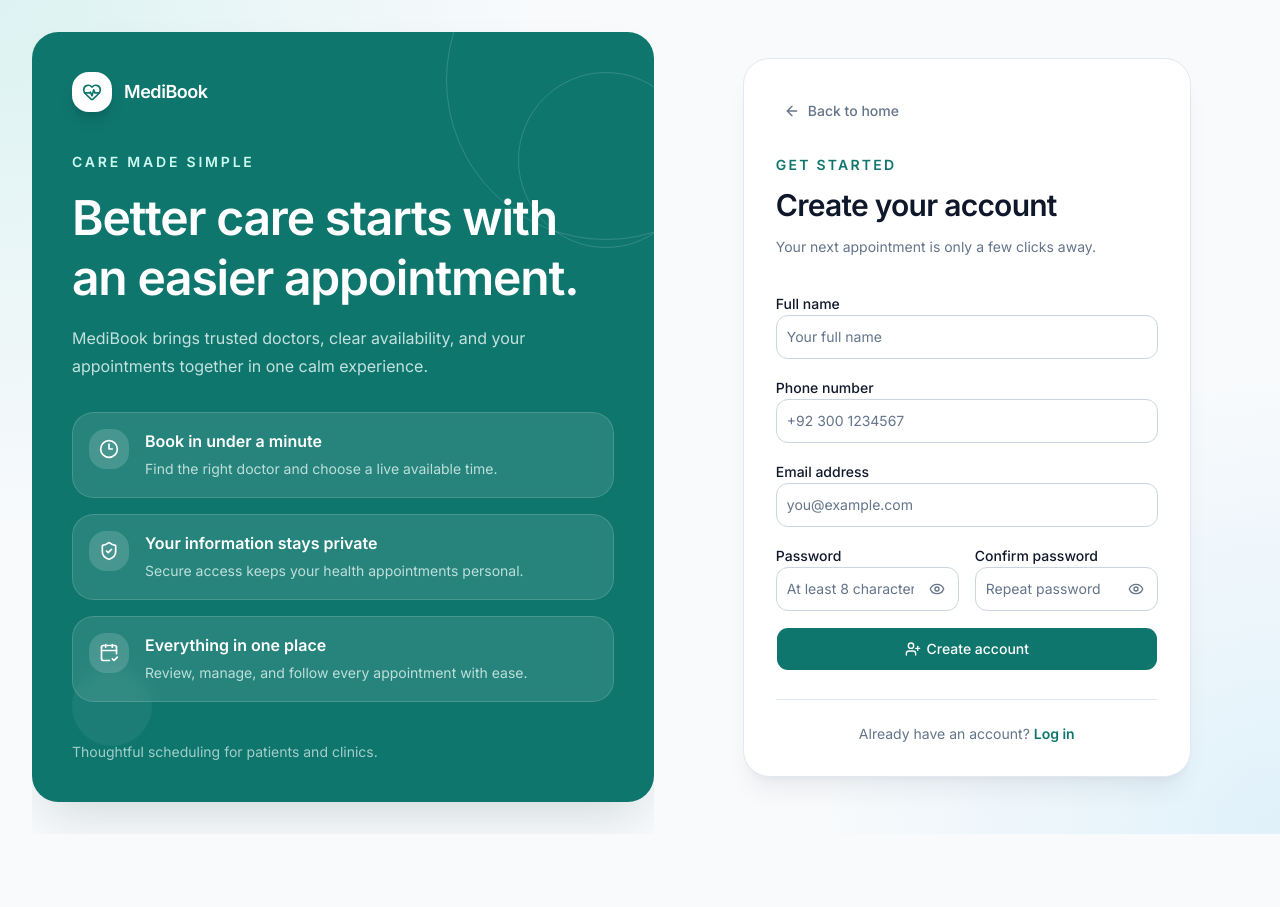
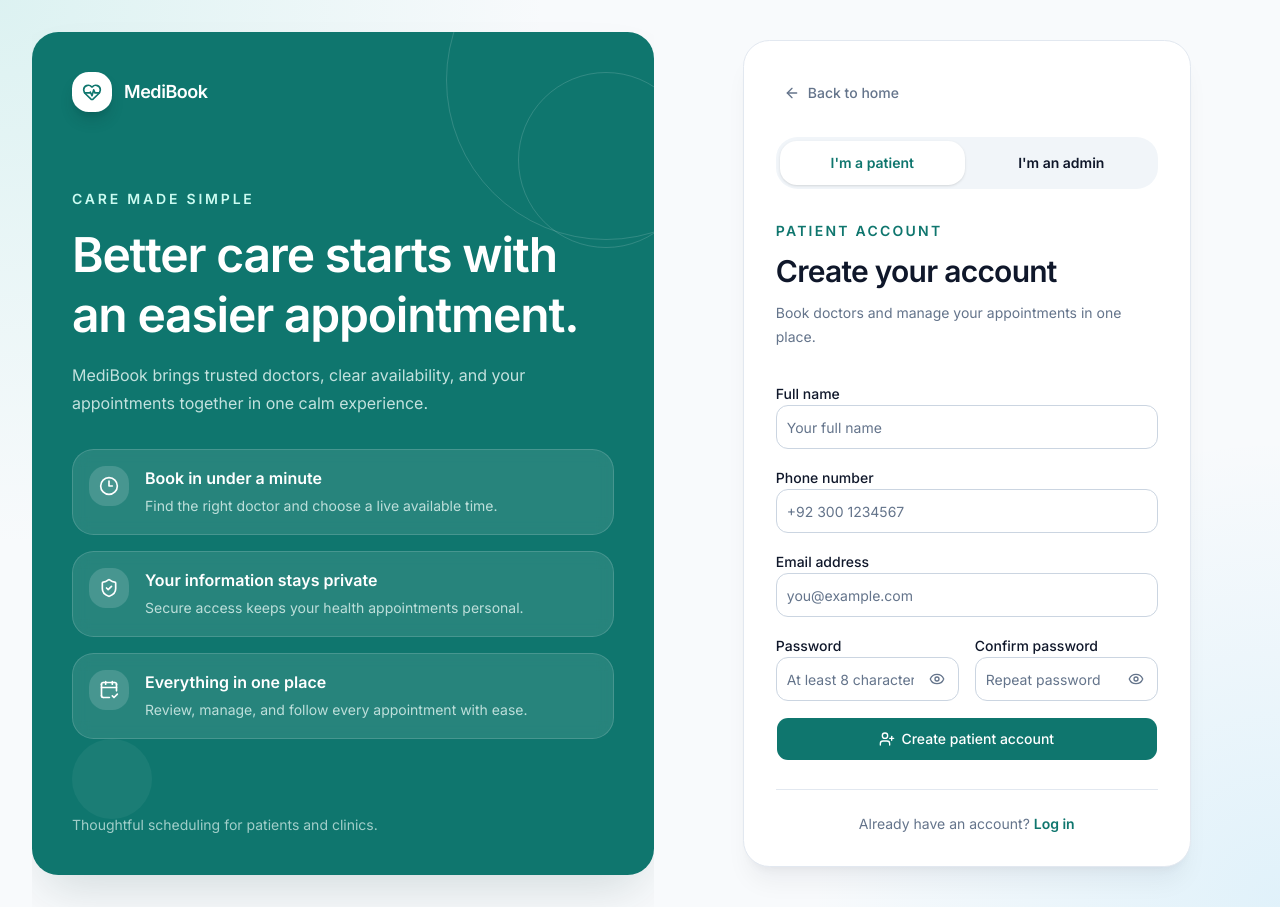
Before and after one commit to bismanoordev/MediBook, a Next.js app: page /signup in a window 1280 px wide. Before the commit the page ends 834 px from the top, so only its background shows below. Built offline with nearby package versions, Linux system fonts and the light colour scheme; no server answers.

Commit message:
add patient and secure admin signup toggle

```diff
--- /dev/null
+++ b/app/api/auth/admin-signup/route.ts
@@ -0,0 +1,120 @@
+import { timingSafeEqual } from "node:crypto"
+import { createClient } from "@supabase/supabase-js"
+import { NextResponse } from "next/server"
+
+import { getFriendlyAuthError } from "@/lib/auth-errors"
+import type { Database } from "@/lib/supabase/database.types"
+import { getSupabaseEnv } from "@/lib/supabase/env"
+
+type AdminSignupPayload = {
+  fullName?: unknown
+  phone?: unknown
+  email?: unknown
+  password?: unknown
+  accessCode?: unknown
+}
+
+function matchesAccessCode(candidate: string, expected: string) {
+  const candidateBuffer = Buffer.from(candidate)
+  const expectedBuffer = Buffer.from(expected)
+
+  return (
+    candidateBuffer.length === expectedBuffer.length &&
+    timingSafeEqual(candidateBuffer, expectedBuffer)
+  )
+}
+
+export async function POST(request: Request) {
+  const serviceRoleKey = process.env.SUPABASE_SERVICE_ROLE_KEY
+  const expectedAccessCode = process.env.ADMIN_SIGNUP_CODE
+
+  if (!serviceRoleKey || !expectedAccessCode) {
+    return NextResponse.json(
+      { error: "Admin signup has not been configured yet. Contact the clinic owner." },
+      { status: 503 },
+    )
+  }
+
+  let payload: AdminSignupPayload
+
+  try {
+    payload = (await request.json()) as AdminSignupPayload
+  } catch {
+    return NextResponse.json({ error: "Invalid signup request." }, { status: 400 })
+  }
+
+  const fullName = typeof payload.fullName === "string" ? payload.fullName.trim() : ""
+  const phone = typeof payload.phone === "string" ? payload.phone.trim() : ""
+  const email = typeof payload.email === "string" ? payload.email.trim() : ""
+  const password = typeof payload.password === "string" ? payload.password : ""
+  const accessCode =
+    typeof payload.accessCode === "string" ? payload.accessCode.trim() : ""
+
+  if (fullName.length < 2 || phone.length < 7 || !email || password.length < 8) {
+    return NextResponse.json(
+      { error: "Complete all fields with valid account details." },
+      { status: 400 },
+    )
+  }
+
+  if (
+    accessCode.length > 256 ||
+    !matchesAccessCode(accessCode, expectedAccessCode)
+  ) {
+    return NextResponse.json(
+      { error: "The admin invitation code is invalid." },
+      { status: 403 },
+    )
+  }
+
+  const { url, key } = getSupabaseEnv()
+  const signupClient = createClient<Database>(url, key, {
+    auth: { autoRefreshToken: false, persistSession: false },
+  })
+  const adminClient = createClient<Database>(url, serviceRoleKey, {
+    auth: { autoRefreshToken: false, persistSession: false },
+  })
+
+  const { data, error: signupError } = await signupClient.auth.signUp({
+    email,
+    password,
+    options: {
+      data: {
+        full_name: fullName,
+        phone,
+      },
+      emailRedirectTo: `${new URL(request.url).origin}/auth/callback?next=/admin`,
+    },
+  })
+
+  if (signupError) {
+    return NextResponse.json(
+      { error: getFriendlyAuthError(signupError.message) },
+      { status: 400 },
+    )
+  }
+
+  if (!data.user || data.user.identities?.length === 0) {
+    return NextResponse.json(
+      { error: "An account with this email already exists. Try signing in instead." },
+      { status: 409 },
+    )
+  }
+
+  const { error: roleError } = await adminClient
+    .from("profiles")
+    .update({ role: "admin" })
+    .eq("id", data.user.id)
+
+  if (roleError) {
+    await adminClient.auth.admin.deleteUser(data.user.id)
+    return NextResponse.json(
+      { error: "We could not finish creating the admin account. Please try again." },
+      { status: 500 },
+    )
+  }
+
+  return NextResponse.json({
+    requiresEmailConfirmation: !data.session,
+  })
+}
--- a/app/signup/page.tsx
+++ b/app/signup/page.tsx
@@ -13,6 +13,7 @@ export default async function SignupPage() {
       title="Create your account"
       description="Your next appointment is only a few clicks away."
       showBackHome
+      hideHeader
       footer={<p>Already have an account? <Link href="/login" className="font-semibold text-[#0F766E] hover:underline">Log in</Link></p>}
     >
       <SignupForm />
--- a/components/auth/auth-shell.tsx
+++ b/components/auth/auth-shell.tsx
@@ -15,6 +15,7 @@ type AuthShellProps = {
   children: ReactNode
   footer?: ReactNode
   showBackHome?: boolean
+  hideHeader?: boolean
 }
 
 const benefits = [
@@ -42,6 +43,7 @@ export function AuthShell({
   children,
   footer,
   showBackHome = false,
+  hideHeader = false,
 }: AuthShellProps) {
   return (
     <main className="relative min-h-screen overflow-hidden bg-background">
@@ -127,6 +129,7 @@ export function AuthShell({
                 </Link>
               ) : null}
 
+              {!hideHeader ? (
                 <div className="mb-8 space-y-3">
                   <p className="text-sm font-semibold uppercase tracking-[0.16em] text-primary">
                     {eyebrow}
@@ -138,6 +141,7 @@ export function AuthShell({
                     {description}
                   </p>
                 </div>
+              ) : null}
 
               {children}
 
--- a/components/auth/signup-form.tsx
+++ b/components/auth/signup-form.tsx
@@ -2,7 +2,12 @@
 
 import { FormEvent, useMemo, useState } from "react"
 import { useRouter } from "next/navigation"
-import { CheckCircle2, Loader2, UserPlus } from "lucide-react"
+import {
+  CheckCircle2,
+  Loader2,
+  ShieldCheck,
+  UserPlus,
+} from "lucide-react"
 import { toast } from "sonner"
 
 import { PasswordInput } from "@/components/auth/password-input"
@@ -11,12 +16,43 @@ import { Input } from "@/components/ui/input"
 import { getFriendlyAuthError } from "@/lib/auth-errors"
 import { createClient } from "@/lib/supabase/client"
 
+type SignupRole = "patient" | "admin"
+
+type AdminSignupResponse = {
+  error?: string
+  requiresEmailConfirmation?: boolean
+}
+
+const roleCopy: Record<
+  SignupRole,
+  { eyebrow: string; title: string; description: string }
+> = {
+  patient: {
+    eyebrow: "Patient account",
+    title: "Create your account",
+    description: "Book doctors and manage your appointments in one place.",
+  },
+  admin: {
+    eyebrow: "Admin account",
+    title: "Set up admin access",
+    description: "Use the secure invitation code provided by your clinic.",
+  },
+}
+
 export function SignupForm() {
   const router = useRouter()
   const supabase = useMemo(() => createClient(), [])
+  const [role, setRole] = useState<SignupRole>("patient")
   const [isSubmitting, setIsSubmitting] = useState(false)
   const [error, setError] = useState<string | null>(null)
   const [checkEmail, setCheckEmail] = useState(false)
+
+  function selectRole(nextRole: SignupRole) {
+    if (isSubmitting || nextRole === role) return
+    setRole(nextRole)
+    setError(null)
+    setCheckEmail(false)
+  }
 
   async function handleSubmit(event: FormEvent<HTMLFormElement>) {
     event.preventDefault()
@@ -28,6 +64,7 @@ export function SignupForm() {
     const email = String(formData.get("email") ?? "").trim()
     const password = String(formData.get("password") ?? "")
     const confirmPassword = String(formData.get("confirmPassword") ?? "")
+    const accessCode = String(formData.get("accessCode") ?? "").trim()
 
     if (fullName.length < 2) {
       setError("Enter your full name.")
@@ -36,6 +73,11 @@ export function SignupForm() {
 
     if (phone.length < 7) {
       setError("Enter a valid phone number.")
+      return
+    }
+
+    if (role === "admin" && !accessCode) {
+      setError("Enter the admin invitation code provided by your clinic.")
       return
     }
 
@@ -50,6 +92,58 @@ export function SignupForm() {
     }
 
     setIsSubmitting(true)
+
+    if (role === "admin") {
+      let response: Response
+
+      try {
+        response = await fetch("/api/auth/admin-signup", {
+          method: "POST",
+          headers: { "Content-Type": "application/json" },
+          body: JSON.stringify({ fullName, phone, email, password, accessCode }),
+        })
+      } catch {
+        const message = "We could not reach the server. Check your connection and try again."
+        setError(message)
+        toast.error(message)
+        setIsSubmitting(false)
+        return
+      }
+
+      const result = (await response.json().catch(() => ({}))) as AdminSignupResponse
+
+      if (!response.ok) {
+        const message = result.error ?? "Admin signup is unavailable. Please try again."
+        setError(message)
+        toast.error(message)
+        setIsSubmitting(false)
+        return
+      }
+
+      if (result.requiresEmailConfirmation) {
+        setCheckEmail(true)
+        setIsSubmitting(false)
+        return
+      }
+
+      const { error: signInError } = await supabase.auth.signInWithPassword({
+        email,
+        password,
+      })
+
+      if (signInError) {
+        const message = getFriendlyAuthError(signInError.message)
+        setError(message)
+        toast.error(message)
+        setIsSubmitting(false)
+        return
+      }
+
+      toast.success("Your MediBook admin account is ready.")
+      router.replace("/admin")
+      router.refresh()
+      return
+    }
 
     const { data, error: signUpError } = await supabase.auth.signUp({
       email,
@@ -77,13 +171,53 @@ export function SignupForm() {
       return
     }
 
-    toast.success("Your MediBook account is ready.")
+    toast.success("Your MediBook patient account is ready.")
     router.replace("/doctors")
     router.refresh()
   }
 
-  if (checkEmail) {
+  const copy = roleCopy[role]
+
   return (
+    <div>
+      <div
+        role="tablist"
+        aria-label="Choose account type"
+        className="mb-8 grid grid-cols-2 gap-1 rounded-2xl bg-muted p-1"
+      >
+        <button
+          type="button"
+          role="tab"
+          aria-selected={role === "patient"}
+          onClick={() => selectRole("patient")}
+          className="min-h-11 rounded-xl px-3 text-sm font-semibold transition-all focus-visible:outline-none focus-visible:ring-2 focus-visible:ring-primary focus-visible:ring-offset-2 aria-selected:bg-card aria-selected:text-primary aria-selected:shadow-sm"
+        >
+          I&apos;m a patient
+        </button>
+        <button
+          type="button"
+          role="tab"
+          aria-selected={role === "admin"}
+          onClick={() => selectRole("admin")}
+          className="min-h-11 rounded-xl px-3 text-sm font-semibold transition-all focus-visible:outline-none focus-visible:ring-2 focus-visible:ring-primary focus-visible:ring-offset-2 aria-selected:bg-primary aria-selected:text-primary-foreground aria-selected:shadow-sm"
+        >
+          I&apos;m an admin
+        </button>
+      </div>
+
+      <div className="mb-8 space-y-3" aria-live="polite">
+        <p className="text-sm font-semibold uppercase tracking-[0.16em] text-primary">
+          {copy.eyebrow}
+        </p>
+        <h1 className="text-3xl font-semibold tracking-tight text-card-foreground">
+          {copy.title}
+        </h1>
+        <p className="text-sm leading-6 text-muted-foreground">
+          {copy.description}
+        </p>
+      </div>
+
+      {checkEmail ? (
         <div className="rounded-2xl border border-emerald-200 bg-emerald-50 p-6 text-center">
           <CheckCircle2 className="mx-auto size-10 text-emerald-600" aria-hidden="true" />
           <h2 className="mt-4 text-lg font-semibold text-emerald-950">
@@ -93,11 +227,8 @@ export function SignupForm() {
             Open the confirmation link we sent you, then return to sign in.
           </p>
         </div>
-    )
-  }
-
-  return (
-    <form className="space-y-4" onSubmit={handleSubmit}>
+      ) : (
+        <form key={role} className="space-y-4" onSubmit={handleSubmit}>
           {error ? (
             <div
               role="alert"
@@ -109,25 +240,25 @@ export function SignupForm() {
 
           <div className="grid gap-4 sm:grid-cols-2">
             <div className="space-y-2 sm:col-span-2">
-          <label htmlFor="fullName" className="text-sm font-medium">
+              <label htmlFor={`${role}-fullName`} className="text-sm font-medium">
                 Full name
               </label>
               <Input
-            id="fullName"
+                id={`${role}-fullName`}
                 name="fullName"
                 autoComplete="name"
-            placeholder="Your full name"
+                placeholder={role === "admin" ? "Administrator full name" : "Your full name"}
                 className="h-11"
                 required
               />
             </div>
 
             <div className="space-y-2 sm:col-span-2">
-          <label htmlFor="phone" className="text-sm font-medium">
+              <label htmlFor={`${role}-phone`} className="text-sm font-medium">
                 Phone number
               </label>
               <Input
-            id="phone"
+                id={`${role}-phone`}
                 name="phone"
                 type="tel"
                 autoComplete="tel"
@@ -138,22 +269,42 @@ export function SignupForm() {
             </div>
 
             <div className="space-y-2 sm:col-span-2">
-          <label htmlFor="email" className="text-sm font-medium">
-            Email address
+              <label htmlFor={`${role}-email`} className="text-sm font-medium">
+                {role === "admin" ? "Work email address" : "Email address"}
               </label>
               <Input
-            id="email"
+                id={`${role}-email`}
                 name="email"
                 type="email"
                 autoComplete="email"
-            placeholder="you@example.com"
+                placeholder={role === "admin" ? "admin@clinic.com" : "you@example.com"}
                 className="h-11"
                 required
               />
             </div>
 
+            {role === "admin" ? (
+              <div className="space-y-2 sm:col-span-2">
+                <label htmlFor="admin-accessCode" className="text-sm font-medium">
+                  Admin invitation code
+                </label>
+                <Input
+                  id="admin-accessCode"
+                  name="accessCode"
+                  type="password"
+                  autoComplete="off"
+                  placeholder="Enter your secure invitation code"
+                  className="h-11"
+                  required
+                />
+                <p className="text-xs leading-5 text-muted-foreground">
+                  This code is issued privately by your clinic owner.
+                </p>
+              </div>
+            ) : null}
+
             <PasswordInput
-          id="password"
+              id={`${role}-password`}
               name="password"
               label="Password"
               autoComplete="new-password"
@@ -163,7 +314,7 @@ export function SignupForm() {
             />
 
             <PasswordInput
-          id="confirmPassword"
+              id={`${role}-confirmPassword`}
               name="confirmPassword"
               label="Confirm password"
               autoComplete="new-password"
@@ -181,11 +332,19 @@ export function SignupForm() {
           >
             {isSubmitting ? (
               <Loader2 className="animate-spin" aria-hidden="true" />
+            ) : role === "admin" ? (
+              <ShieldCheck aria-hidden="true" />
             ) : (
               <UserPlus aria-hidden="true" />
             )}
-        {isSubmitting ? "Creating account..." : "Create account"}
+            {isSubmitting
+              ? "Creating account..."
+              : role === "admin"
+                ? "Create admin account"
+                : "Create patient account"}
           </Button>
         </form>
+      )}
+    </div>
   )
 }
```
Also changed, not shown: design/README.md, supabase/README.md, 1 other file (tests, documents, lock files or other folders). Lines whose indentation alone changed are shown as unchanged.
